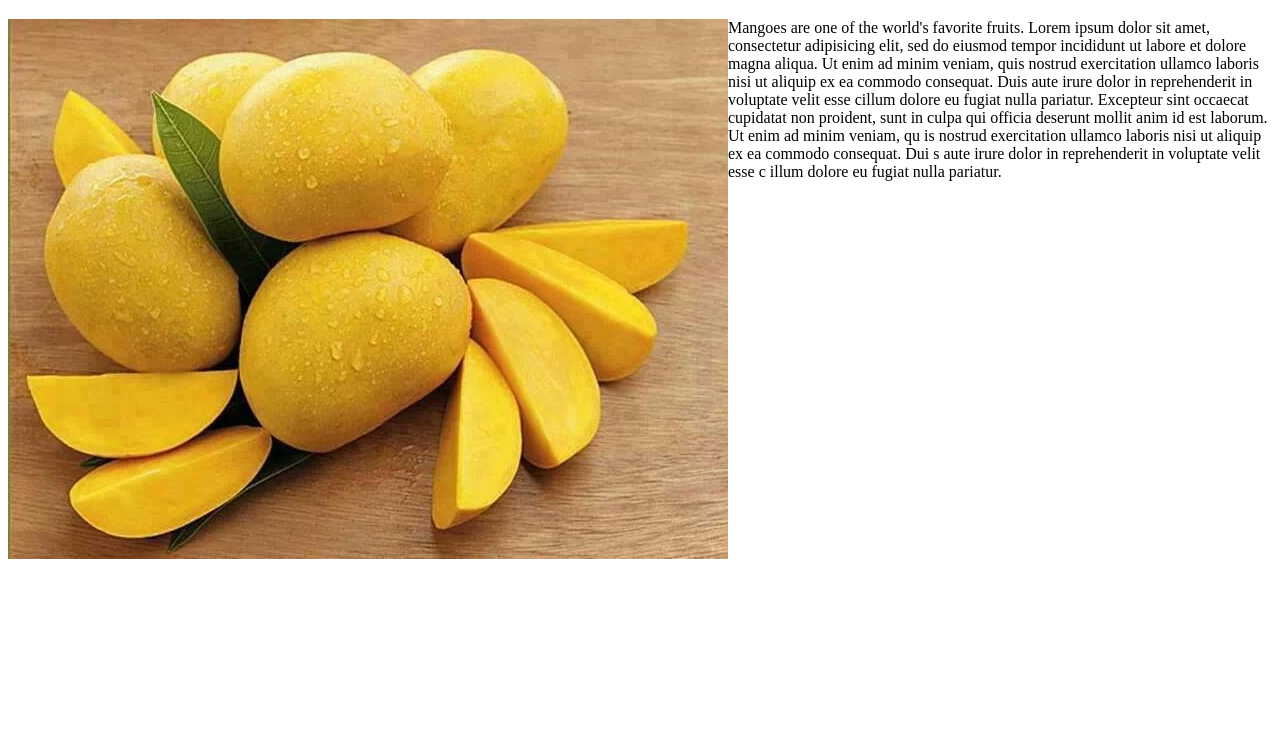
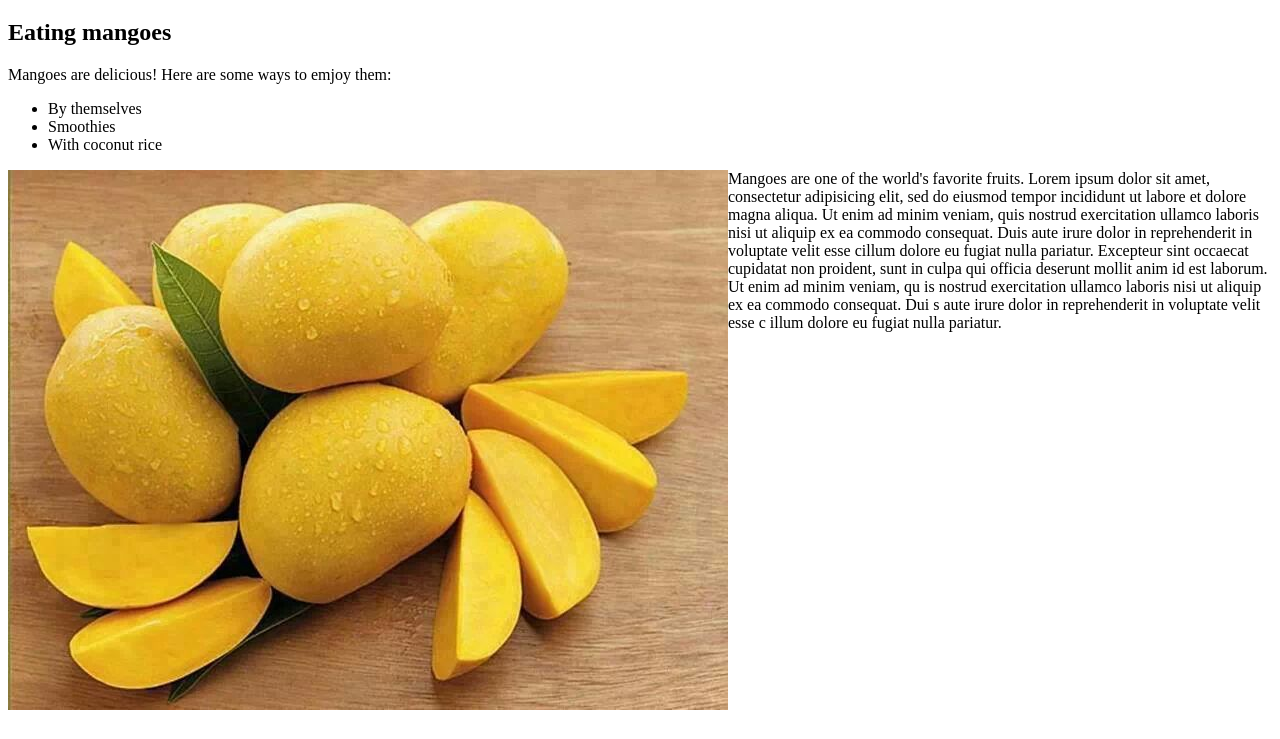
Before and after one commit to geraldokutar/float-practice, a plain HTML site: page index.html in a window 1280 px wide. Shown: the part 61-800 px from the top of the page. Drawn offline with Linux system fonts and the light colour scheme.

Commit message:
Add an unordered list

```diff
--- a/index.html
+++ b/index.html
@@ -7,6 +7,13 @@
   <body>
     <h1>All about mangoes</h1>
     <div class="sidebar">
+      <h2>Eating mangoes</h2>
+      <p>Mangoes are delicious! Here are some ways to emjoy them:</p>
+      <ul>
+        <li>By themselves</li>
+        <li>Smoothies</li>
+        <li>With coconut rice</li>
+      </ul>
 
     </div>
     <img src="img/mango.jpg">
```
